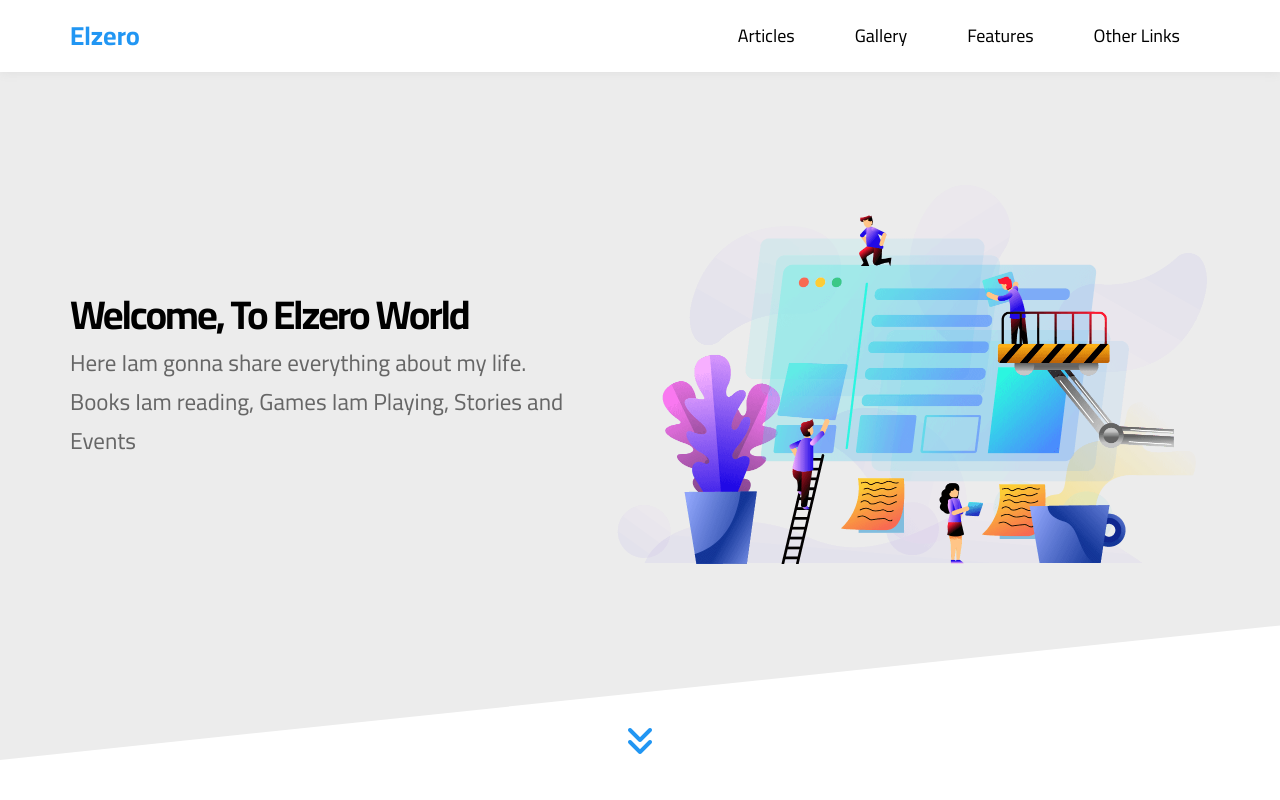
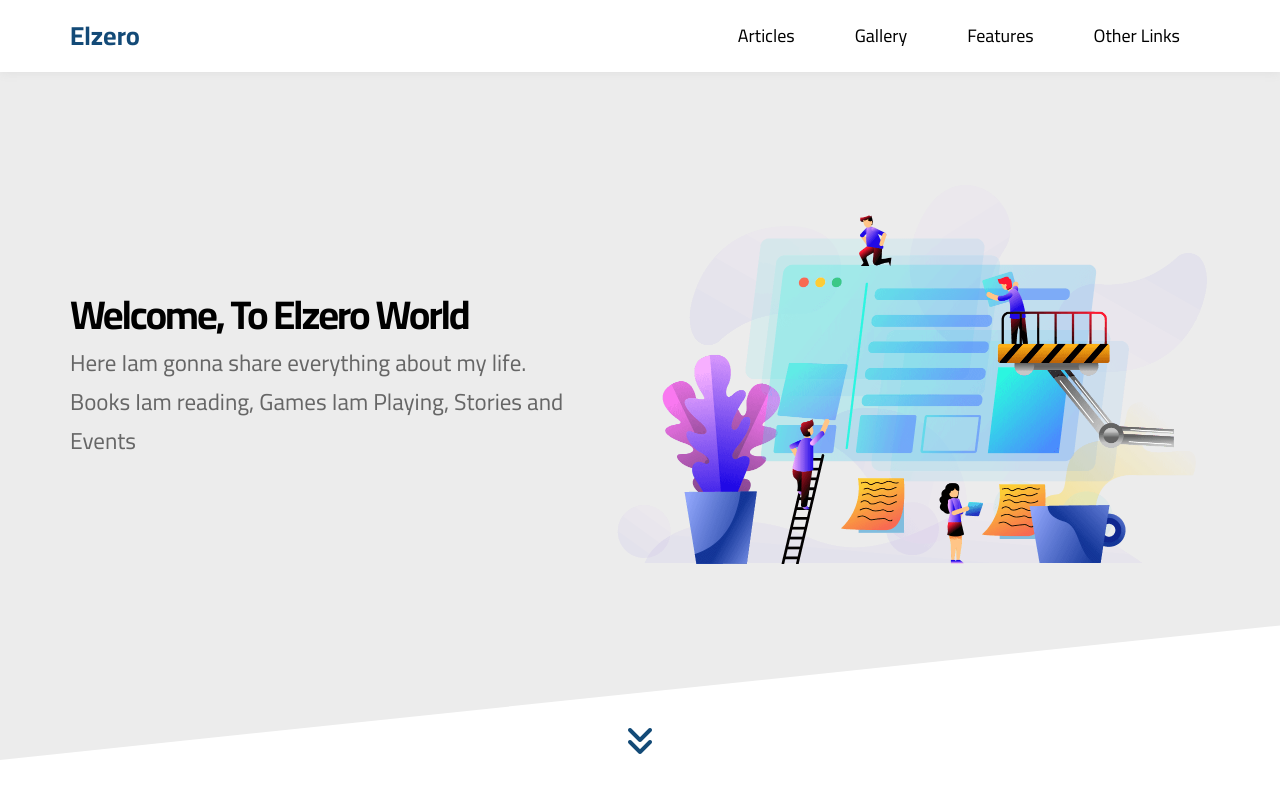
Before and after one commit to MORO422004/3rd-temp, a plain HTML site: page 3rd templete/3rd templete.html in a window 1280 px wide. Shown: the top 800 px of the page. Drawn offline with Linux system fonts and the light colour scheme.

Commit message:
Update mainstyle.css

```diff
--- a/3rd templete/css/mainstyle.css
+++ b/3rd templete/css/mainstyle.css
@@ -5,12 +5,12 @@
     box-sizing: border-box;
   }
   :root {
-    --main-color: #2196f3;
-    --main-color-alt: #1787e0;
+    --main-color: #134a77;
+    --main-color-alt: #042036;
     --main-transition: 0.3s;
     --main-padding-top: 100px;
     --main-padding-bottom: 100px;
-    --section-background: #ececec;
+    --section-background: #000000;
   }
   html {
     scroll-behavior: smooth;
```
